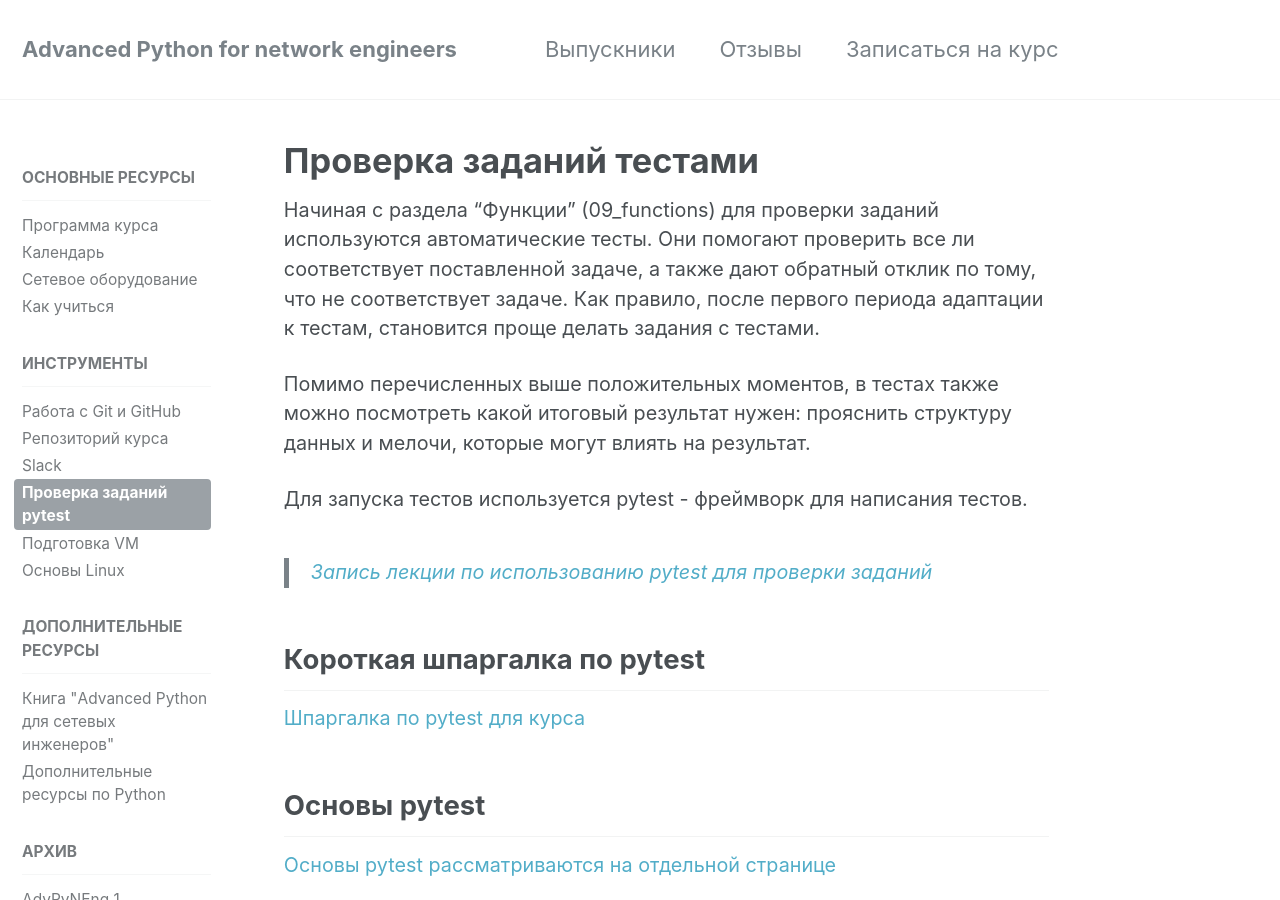
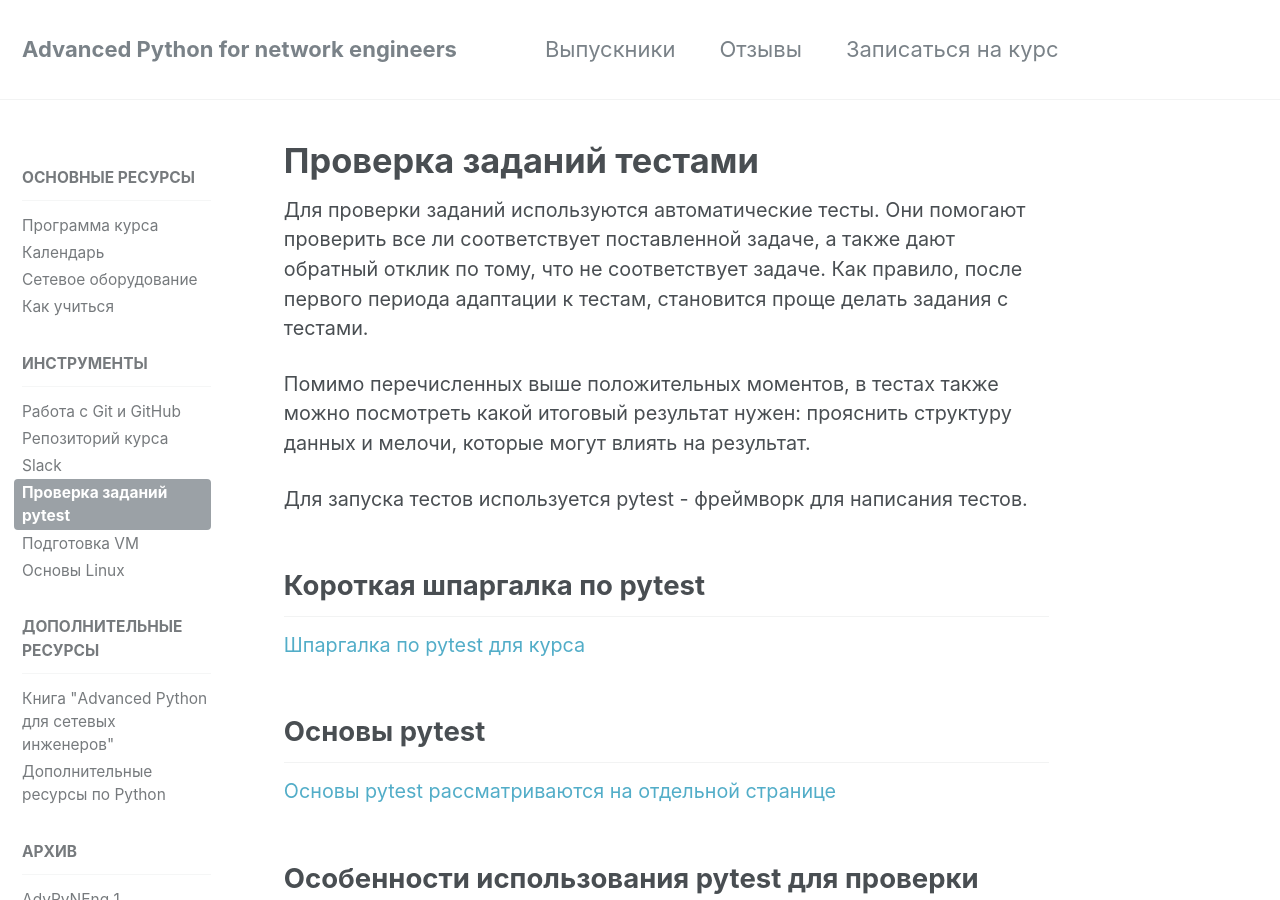
Before and after one commit to advpyneng/advpyneng.github.io, a Jekyll site: the page built from _pages/docs/pytest.md, in a window 1280 px wide and 900 px high. Built offline with Jekyll 4.4.1, drawn with Linux system fonts in a browser that asks for light colours; comment, search, counter and statistics services are not loaded.

Commit message:
lecture 2

```diff
--- a/_pages/docs/pytest.md
+++ b/_pages/docs/pytest.md
@@ -4,7 +4,7 @@ permalink: /docs/pytest/
 excerpt: "pytest"
 ---
 
-Начиная с раздела "Функции" (09_functions) для проверки заданий используются автоматические тесты.
+Для проверки заданий используются автоматические тесты.
 Они помогают проверить все ли соответствует поставленной задаче, а также дают обратный отклик
 по тому, что не соответствует задаче.
 Как правило, после первого периода адаптации к тестам, становится проще делать задания с тестами.
@@ -13,8 +13,6 @@ excerpt: "pytest"
 результат нужен: прояснить структуру данных и мелочи, которые могут влиять на результат.
 
 Для запуска тестов используется pytest - фреймворк для написания тестов.
-
-> [Запись лекции по использованию pytest для проверки заданий](https://youtu.be/TI6-vFFV9lk)
 
 ## Короткая шпаргалка по pytest
 
```
